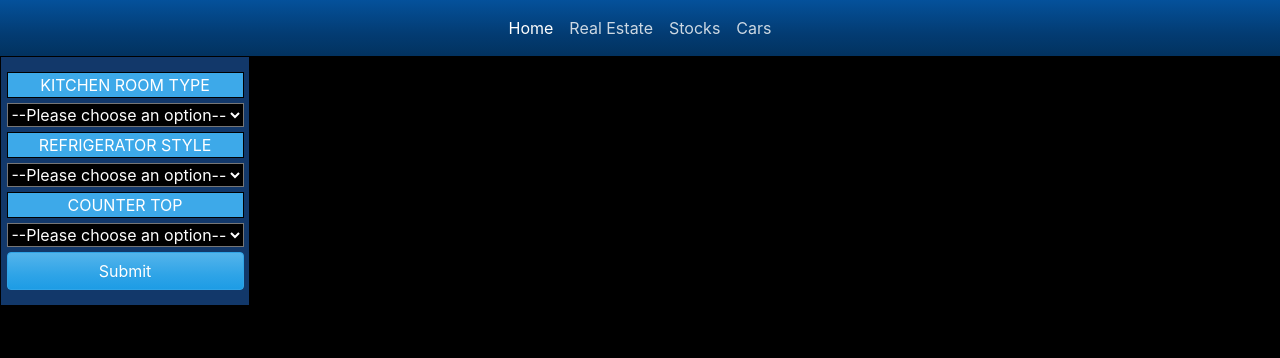
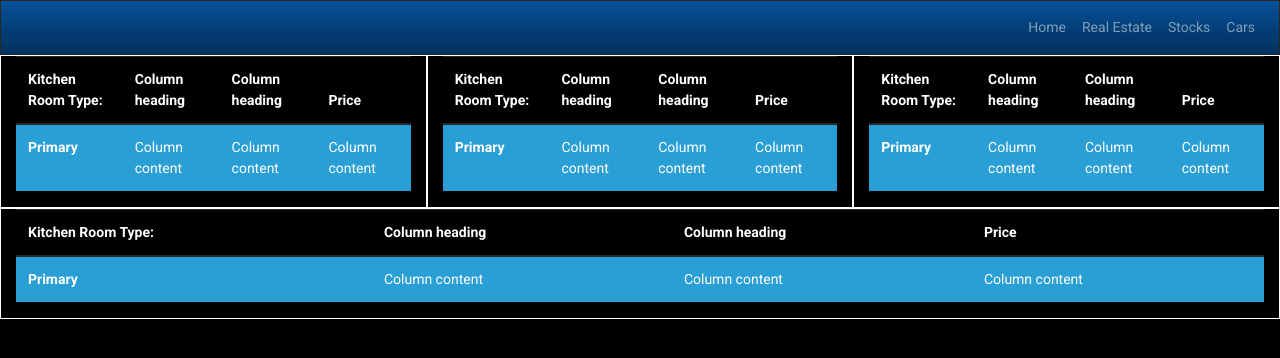
Before and after one commit to tla111/investing-in-investing_frontend, a React (Create React App) app: page /realestate in a window 1280 px wide. Shown: the top 358 px of the page. Built offline with nearby package versions, Linux system fonts and the light colour scheme.

Commit message:
saving changes just in case

```diff
--- a/src/components/home-page/Home.js
+++ b/src/components/home-page/Home.js
@@ -1,7 +1,7 @@
 import React from 'react';
 import { Link } from 'react-router-dom';
 
-import { Container, Row, Col, Button } from 'react-bootstrap';
+import { Container, Row, Col } from 'react-bootstrap';
 import './home.css';
 
 const Home = () => {
@@ -17,12 +17,12 @@ const Home = () => {
           <div className='images image_4'></div>
           <div className='section_box'>
             {/* <h1>What are you investing in your investment?</h1> */}
-            <h3>WHAT ARE YOU INVESTING IN FOR YOUR INVESTMENT?</h3>
-            <Button className='section_box_btn btn-dark'>
+            <h4>WHAT ARE YOU INVESTING IN FOR YOUR INVESTMENT?</h4>
+            <button className='section_box_btn'>
               <Link to='/realestate' className='link_button'>
                 LEARN MORE
               </Link>
-            </Button>
+            </button>
           </div>
         </Col>
       </Row>
--- a/src/components/home-page/home.css
+++ b/src/components/home-page/home.css
@@ -57,15 +57,19 @@
   align-items: center;
 }
 
-.section_box h3 {
+.section_box h4 {
   color: white;
+  font-size: 30px;
   font-family: 'Roboto';
   margin-top: 5px;
 }
 
 .section_box_btn {
   height: 40px;
-  margin-bottom: 5px;
+  width: 110px;
+  background-color: black;
+  border: none;
+  border-radius: 10%;
 }
 
 .link_button {
@@ -76,5 +80,5 @@
 .link_button:hover {
   text-decoration: none;
   color: white;
-  background-color: red;
+  background-color: rgb(34, 34, 34);
 }
--- a/src/components/navigation/Navigation.js
+++ b/src/components/navigation/Navigation.js
@@ -7,11 +7,10 @@ import './nav.css';
 const Navigation = () => {
   return (
     <Nav className='navbar navbar-expand-lg navbar-dark bg-dark'>
-      <ul className='navbar-nav mx-auto'>
-        <li className='nav-item active'>
+      <ul className='navbar-nav ml-auto'>
+        <li className='nav-item'>
           <Link to='/' className='nav-link'>
             Home
-            <span className='sr-only'>(current)</span>
           </Link>
         </li>
         <li className='nav-item'>
--- a/src/components/real-estate/forms/KitchenForm.js
+++ b/src/components/real-estate/forms/KitchenForm.js
@@ -66,10 +66,11 @@ function KitchenForm() {
             <option value='Quartz'> Quartz</option>
             <option value='Wood'> Wood</option>
           </select>
-          <Button variant='primary' type='submit'>
+          <Button className='form_btn' variant='primary' type='submit'>
             Submit
           </Button>
         </Form>
+        <h6 className='status'>Status: Form Submitted</h6>
       </div>
     </div>
   );
--- a/src/components/real-estate/forms/forms.css
+++ b/src/components/real-estate/forms/forms.css
@@ -1,26 +1,27 @@
 .form_container {
-  border: 1px solid black;
-  background-color: #12386a;
-  height: 250px;
+  border: 1px solid white;
+  height: 260px;
   width: 250px;
-  display: flex;
-  justify-content: center;
-  align-items: center;
-}
-
-Form {
   display: flex;
   flex-direction: column;
   justify-content: center;
   align-items: center;
 }
 
+Form {
+  border: 1px solid red;
+  display: flex;
+  flex-direction: column;
+  align-items: center;
+}
+
 label,
 select {
-  margin-bottom: 5px;
+  margin-top: 5px;
 }
 
-Button {
+.form_btn {
+  margin-top: 5px;
   width: 100%;
 }
 
@@ -38,3 +39,7 @@ select {
   background-color: black;
   color: white;
 }
+
+.status {
+  margin-top: 10px;
+}
--- a/src/components/real-estate/real-estate-screen/RealEstate.js
+++ b/src/components/real-estate/real-estate-screen/RealEstate.js
@@ -1,19 +1,28 @@
 import React from 'react';
-import { Container, Row } from 'react-bootstrap';
+import { Container, Row, Col } from 'react-bootstrap';
 import './realestate.css';
-import KitchenForm from '../forms/KitchenForm';
+// import KitchenForm from '../forms/KitchenForm';
+import KitchenInfo from '../room-information/KitchenInfo';
 // import KitchenData from '../rooms/kitchen/KitchenData';
 
 const RealEstate = () => {
   return (
     <div className='real_estate_screen'>
       <Container fluid>
-        <Row className='forms_container'>
-          <KitchenForm />
+        <Row>
+          <Col className='columns'>
+            <KitchenInfo />
+          </Col>
+          <Col className='columns'>
+            <KitchenInfo />
+          </Col>
+          <Col className='columns'>
+            <KitchenInfo />
+          </Col>
+          <Col className='columns'>
+            <KitchenInfo />
+          </Col>
         </Row>
-        {/* <Row className='room_data_container'>
-        <KitchenData />
-      </Row> */}
       </Container>
     </div>
   );
--- a/src/components/real-estate/real-estate-screen/realestate.css
+++ b/src/components/real-estate/real-estate-screen/realestate.css
@@ -2,3 +2,13 @@
   background-color: black;
   height: 93vh;
 }
+
+.columns {
+  border: 1px solid white;
+}
+
+.first_column {
+  display: flex;
+  /* align-items: center; */
+  justify-content: center;
+}
--- /dev/null
+++ b/src/components/real-estate/room-information/KitchenInfo.js
@@ -0,0 +1,29 @@
+import React from 'react';
+import 'bootswatch/dist/cyborg/bootstrap.min.css';
+
+const KitchenInfo = () => {
+  return (
+    <div>
+      <table class='table table-hover'>
+        <thead>
+          <tr>
+            <th scope='col'>Kitchen Room Type:</th>
+            <th scope='col'>Column heading</th>
+            <th scope='col'>Column heading</th>
+            <th scope='col'>Price</th>
+          </tr>
+        </thead>
+        <tbody>
+          <tr class='table-primary'>
+            <th scope='row'>Primary</th>
+            <td>Column content</td>
+            <td>Column content</td>
+            <td>Column content</td>
+          </tr>
+        </tbody>
+      </table>
+    </div>
+  );
+};
+
+export default KitchenInfo;
```
Also changed, not shown: 1 other file (tests, documents, lock files or other folders).
